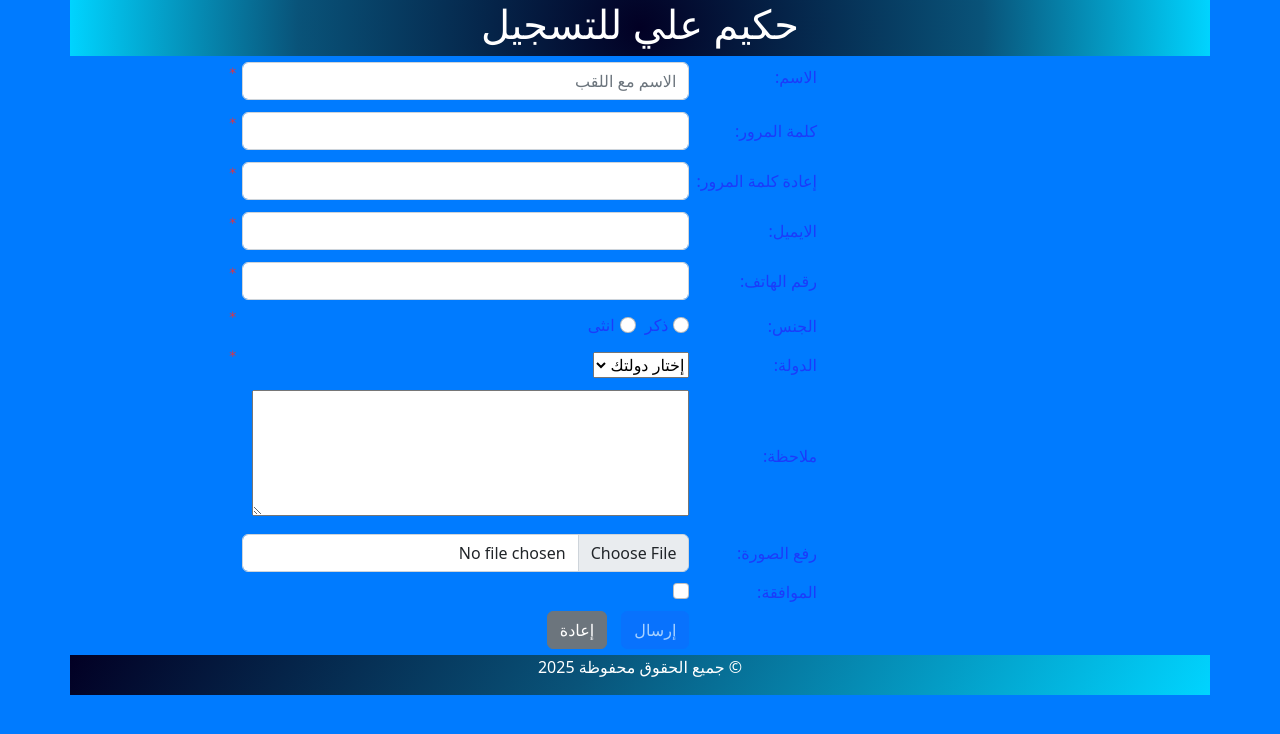
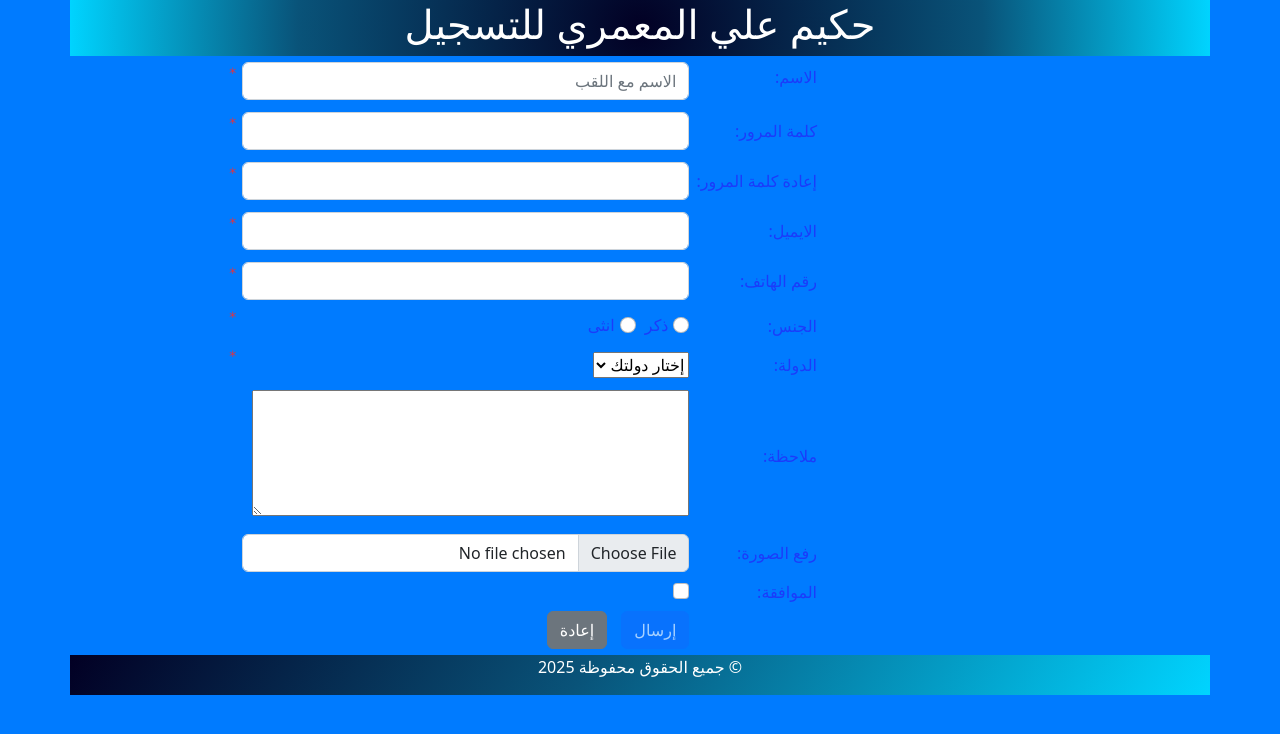
Before and after one commit to asem730/js-validate, a plain HTML site: page index.html in a window 1280 px wide. Drawn offline with nearby package versions, Linux system fonts and the light colour scheme; files that its build step writes are made by us from their sources; files whose address does not match are found by name.

Commit message:
update homepage title

```diff
--- a/index.html
+++ b/index.html
@@ -19,7 +19,7 @@
 
             <header>
 
-                <h1>حكيم علي  للتسجيل</h1>
+                <h1>حكيم علي المعمري للتسجيل</h1>
             </header>
             <div class="col-4"></div>
             <div class="col-md-8">
```
